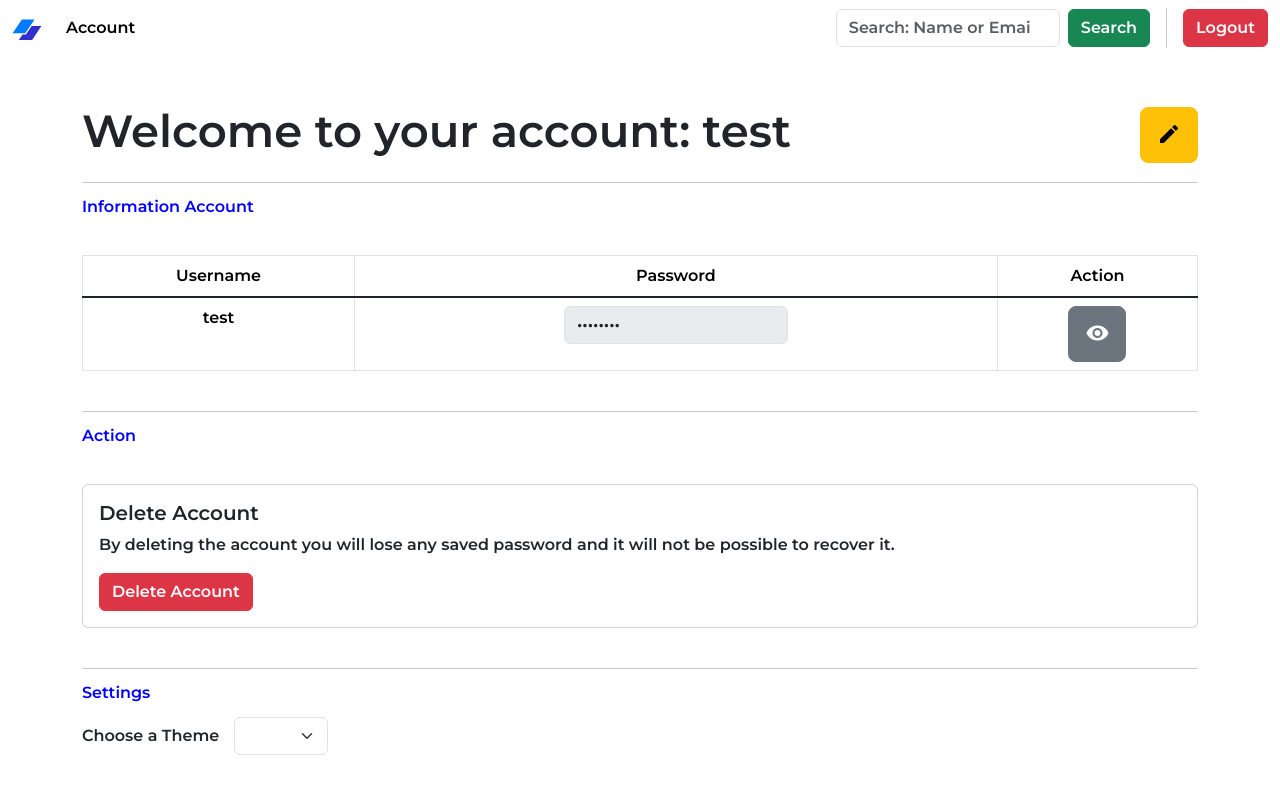
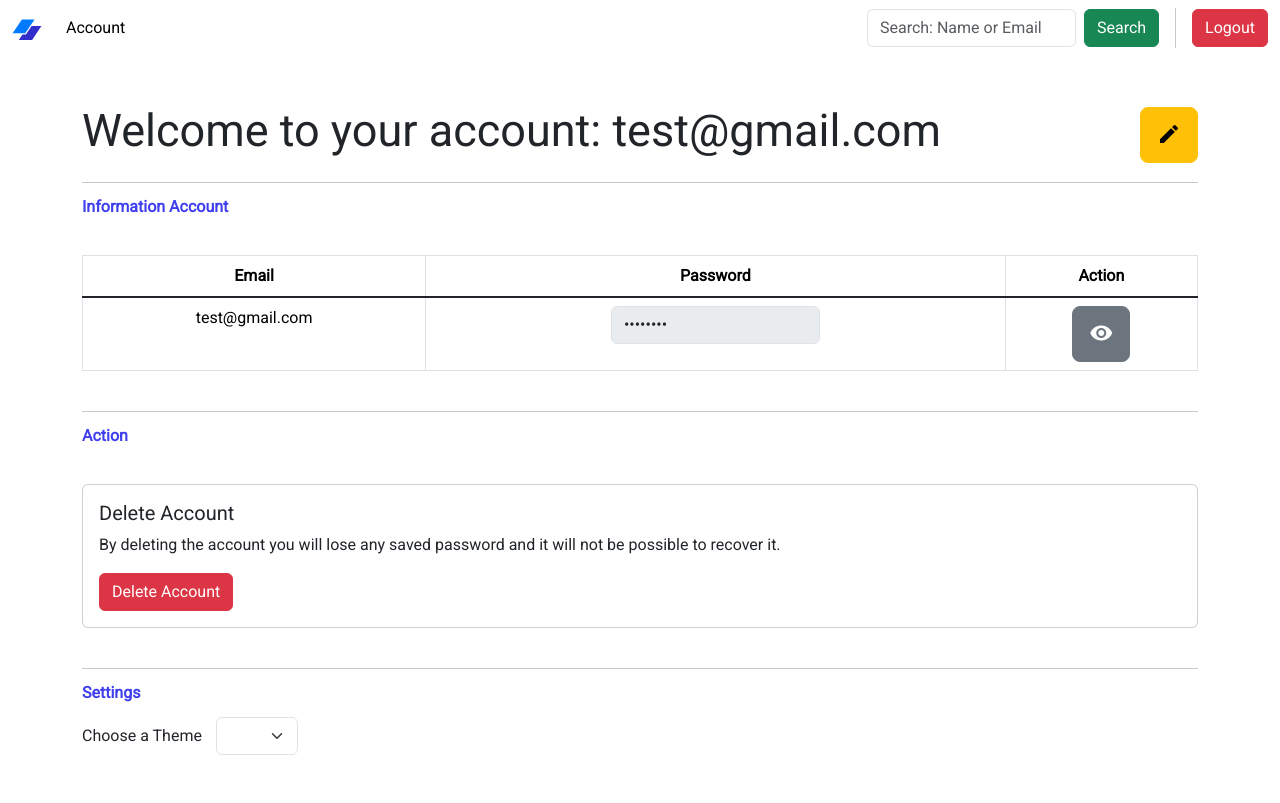
Before and after one commit to matteoppet/password-manager, a Flask app: page /account in a window 1280 px wide. Run offline with Flask 2, Linux system fonts and the light colour scheme; a user stored in the database is signed in; some libraries are stand-ins or nearby versions.

Commit message:
Changed username to email, changed font

```diff
--- a/static/style.css
+++ b/static/style.css
@@ -1,9 +1,9 @@
 body {
-  font-family: 'Montserrat', sans-serif !important;
+  font-family: 'Roboto', sans-serif !important;
 }
 
 #sections {
-  color: blue;
+  color: rgb(62, 62, 239);
 }
 
 #themeSelect {
--- a/templates/account.html
+++ b/templates/account.html
@@ -10,8 +10,8 @@
     <main class='container-fluid py-5'>
         <div class="container">
             <div class="hstack gap-3">
-                {% for username in informationCurrentUser %}
-                    <div><h1 style="font-size: 45px;">Welcome to your account: {{ username["username"] }}</h1></div>
+                {% for email in informationCurrentUser %}
+                    <div><h1 style="font-size: 45px;">Welcome to your account: {{ email["email"] }}</h1></div>
                 {% endfor %}
                 <div class="ms-auto">
                     <a href="{{ url_for('views.updateAccount') }}" type="button" class="btn btn-warning btn-lg">
@@ -29,14 +29,14 @@
                 <table class="table table-hover table-bordered border" id="table-user">
                     <thead>
                         <tr>
-                            <th scope="col">Username</th>
+                            <th scope="col">Email</th>
                             <th scope="col">Password</th>
                             <th scope="col">Action</th>
                         </tr>
                     </thead>
                     <tbody class="table-group-divider">
                             <tr>
-                                <td>{{ data["username"] }}</td>
+                                <td>{{ data["email"] }}</td>
                                 <td><input type="password" class="form-control" value="{{ decryptedPassword }}" id="account-password" disabled></td>
                                 <td><button type="button" class="btn btn-secondary btn-lg" onclick="seePasswordAccount();">
                                         <span class="material-icons" style="line-height: unset;" id="span_text">
@@ -65,7 +65,7 @@
                 <div>
                     <label>Choose a Theme </label>
                     <select id="themeSelect" class="form-select">
-                        <option value="light">Light</option>
+                        <option value="light">light</option>
                         <option value="dark">dark</option>
                     </select>
                 </div>
--- a/templates/layout.html
+++ b/templates/layout.html
@@ -8,7 +8,7 @@
     <meta name="viewport" content="width=device-width, initial-scale=1.0">
     <title>{% block title %}{% endblock %}</title>
 
-    <!-- Add local file CSS and Icon -->
+    <!-- CSS and Icon -->
     <link rel="icon" href="/static/images/logoipsum-245.png"/>
     <link rel="stylesheet" href="/static/style.css">
 
@@ -18,10 +18,14 @@
 
     <!-- Google icons -->
     <link href="https://fonts.googleapis.com/icon?family=Material+Icons" rel="stylesheet">
+    <link rel="stylesheet" href="https://fonts.googleapis.com/css2?family=Material+Symbols+Outlined:opsz,wght,FILL,GRAD@48,700,0,0" />
+
     <!-- Google Fonts -->
-    <link rel="preconnect" href="https://fonts.googleapis.com"><link rel="preconnect" href="https://fonts.gstatic.com" crossorigin><link href="https://fonts.googleapis.com/css2?family=Montserrat:wght@600&display=swap" rel="stylesheet">
+    <link rel="preconnect" href="https://fonts.googleapis.com">
+    <link rel="preconnect" href="https://fonts.gstatic.com" crossorigin>
+    <link href="https://fonts.googleapis.com/css2?family=Roboto&display=swap" rel="stylesheet">
 
-    <!-- Add JS files -->
+    <!-- JS files -->
     <script defer src="/static/index.js"></script>
     <script defer src="https://code.jquery.com/jquery-3.5.1.js" integrity="sha256-QWo7LDvxbWT2tbbQ97B53yJnYU3WhH/C8ycbRAkjPDc=" crossorigin="anonymous"></script>
 
--- a/templates/update-account.html
+++ b/templates/update-account.html
@@ -34,10 +34,10 @@
 
                 {% for data in informationCurrentUser %}
                     <div class="mb-3" id="inputs">
-                        <label class="form-label">Username</label>
+                        <label class="form-label">Email</label>
                         <div class="form-floating">
-                            <input type="text" class="form-control" id="username-profile" name="username" placeholder="Enter an username" value="{{ data['username'] }}">
-                            <label for="username" class="text-secondary">{{ data["username"] }}</label>
+                            <input type="email" class="form-control" id="email-profile" name="email" placeholder="Enter an email" value="{{ data['email'] }}">
+                            <label for="email" class="text-secondary">{{ data["email"] }}</label>
                         </div>
                     </div>
                     <div class="mb-3" id="inputs">
--- a/views.py
+++ b/views.py
@@ -95,7 +95,7 @@ def delete(id):
 @views.route("/account", methods=["GET", "POST"])
 @login_required
 def account():
-    informationCurrentUser = db.execute("SELECT id, username, password FROM users WHERE id = ?", session["user_id"])
+    informationCurrentUser = db.execute("SELECT id, email, password FROM users WHERE id = ?", session["user_id"])
 
     decryptedPassword = None
     try:
@@ -111,35 +111,43 @@ def account():
 def updateAccount():
 
     if request.method == "POST":
-        username = request.form.get("username")
+        email = request.form.get("email")
         password = request.form.get("password")
         confirm = request.form.get("confirm")
 
-        checkUsername = {}
-        for i in db.execute("SELECT id, username FROM users WHERE username = ?", username):
-            checkUsername["id"] = i["id"]
-            checkUsername["username"] = i["username"]
 
+        checkEmail = {}
+        for y in db.execute("SELECT id, email FROM users WHERE email = ?", email):
+            checkEmail["id"] = y["id"]
+            checkEmail["emai"] = y["email"]
+
+
+        # Take the id from the checkEmail dictionary and check if the id is equal at the current user id
         try:
-            if checkUsername["id"] != session["user_id"]:
-                flash("Username already taken.", "error")
-        except KeyError:
+            if checkEmail["id"] != session["user_id"]:
+                flash("Email already registered", "error")
+                return redirect(url_for('views.account'))
+        except (RuntimeError, KeyError):
             pass
 
+
         if len(password) < 8:
-            flash("Password must be greater than 7 characters long.", "error")
+                flash("Password must be greater than 7 characters long.", "error")
         elif password != confirm:
             flash("Passwords doesn't match.", "error")
         else:
             encryptedPassword = encryption(password)
 
-            db.execute("UPDATE users SET username = ?, password = ? WHERE id = ?", username, encryptedPassword, session["user_id"])
+            if email != '':
+                db.execute("UPDATE users SET email = ?, password = ? WHERE id = ?", email, encryptedPassword, session["user_id"])
+            else:
+                db.execute("UPDATE users SET email = ?, password = ? WHERE id = ?", email, encryptedPassword, session["user_id"])
 
             flash("User Updated Successfully")
 
             return redirect(url_for('views.account'))
 
-    informationCurrentUser = db.execute("SELECT username, password FROM users WHERE id = ?", session["user_id"])
+    informationCurrentUser = db.execute("SELECT email, password FROM users WHERE id = ?", session["user_id"])
 
     decryptedPassword = decryption(informationCurrentUser[0]["password"]).decode()
 
```
Also changed, not shown: auth.py (+8 -10 lines), templates/auth/login.html (+7 -6 lines), database.db.
